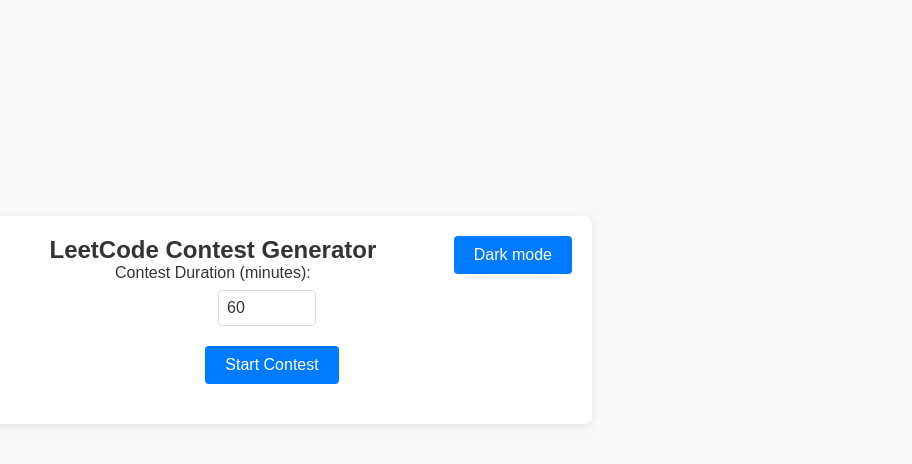
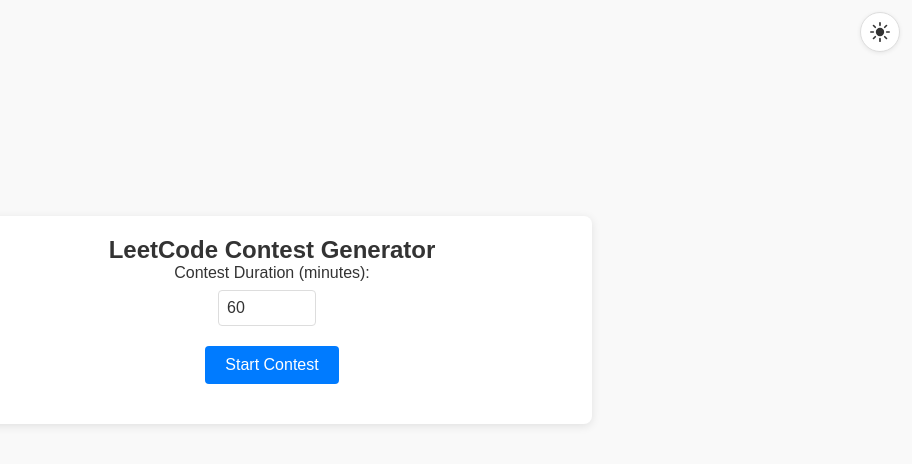
Before and after one commit to gitXsingh/Contesto, a plain HTML site: page index.html in a window 1280 px wide. Shown: the whole page, without its empty margins (368-1280 px from the left). Drawn offline with Linux system fonts and the light colour scheme.

Commit message:
Refine theme toggle: fixed top-right sun/moon icon

```diff
--- a/css/styles.css
+++ b/css/styles.css
@@ -54,6 +54,34 @@ body {
   border-radius: 8px;
   box-shadow: 0 2px 10px rgba(0, 0, 0, 0.1);
   text-align: center;
+}
+
+/* Theme toggle button (fixed top-right) */
+#theme-toggle {
+  position: fixed;
+  top: 12px;
+  right: 12px;
+  width: 40px;
+  height: 40px;
+  border-radius: 9999px;
+  border: 1px solid var(--border);
+  background-color: var(--card-bg);
+  color: var(--text);
+  display: inline-flex;
+  align-items: center;
+  justify-content: center;
+  padding: 0;
+  box-shadow: 0 1px 4px rgba(0, 0, 0, 0.08);
+}
+
+#theme-toggle:hover {
+  border-color: var(--primary);
+}
+
+#theme-toggle svg {
+  width: 20px;
+  height: 20px;
+  display: block;
 }
 
 header {
--- a/index.html
+++ b/index.html
@@ -7,8 +7,8 @@
     <link rel="stylesheet" href="css/styles.css">
 </head>
 <body>
+    <button id="theme-toggle" aria-pressed="false" aria-label="Toggle theme"></button>
     <div class="container">
-            <button id="theme-toggle" aria-pressed="false" style="float: right; margin-bottom: 10px;">Dark mode</button>
         <h1>LeetCode Contest Generator</h1>
 
         <div class="input-container">
--- a/js/main.js
+++ b/js/main.js
@@ -29,14 +29,24 @@ function applyTheme(theme) {
   localStorage.setItem('theme', normalized);
   const themeToggleBtn = document.getElementById('theme-toggle');
   if (themeToggleBtn) {
-    themeToggleBtn.textContent = normalized === 'dark' ? 'Light mode' : 'Dark mode';
+    themeToggleBtn.innerHTML = getThemeIcon(normalized);
     themeToggleBtn.setAttribute('aria-pressed', normalized === 'dark' ? 'true' : 'false');
+    themeToggleBtn.setAttribute('aria-label', normalized === 'dark' ? 'Switch to light mode' : 'Switch to dark mode');
   }
 }
 
 function toggleTheme() {
   const current = document.documentElement.getAttribute('data-theme') === 'dark' ? 'dark' : 'light';
   applyTheme(current === 'dark' ? 'light' : 'dark');
+}
+
+function getThemeIcon(theme) {
+  if (theme === 'dark') {
+    // Show moon when in dark mode
+    return '<svg viewBox="0 0 24 24" fill="none" xmlns="http://www.w3.org/2000/svg"><path d="M21 12.79A9 9 0 1111.21 3a7 7 0 109.79 9.79z" stroke="currentColor" stroke-width="2" fill="currentColor"/></svg>';
+  }
+  // Show sun when in light mode
+  return '<svg viewBox="0 0 24 24" fill="none" xmlns="http://www.w3.org/2000/svg"><circle cx="12" cy="12" r="5" fill="currentColor"/><path d="M12 1v3M12 20v3M4.22 4.22l2.12 2.12M17.66 17.66l2.12 2.12M1 12h3M20 12h3M4.22 19.78l2.12-2.12M17.66 6.34l2.12-2.12" stroke="currentColor" stroke-width="2" stroke-linecap="round"/></svg>';
 }
 
 function startContest() {
```
